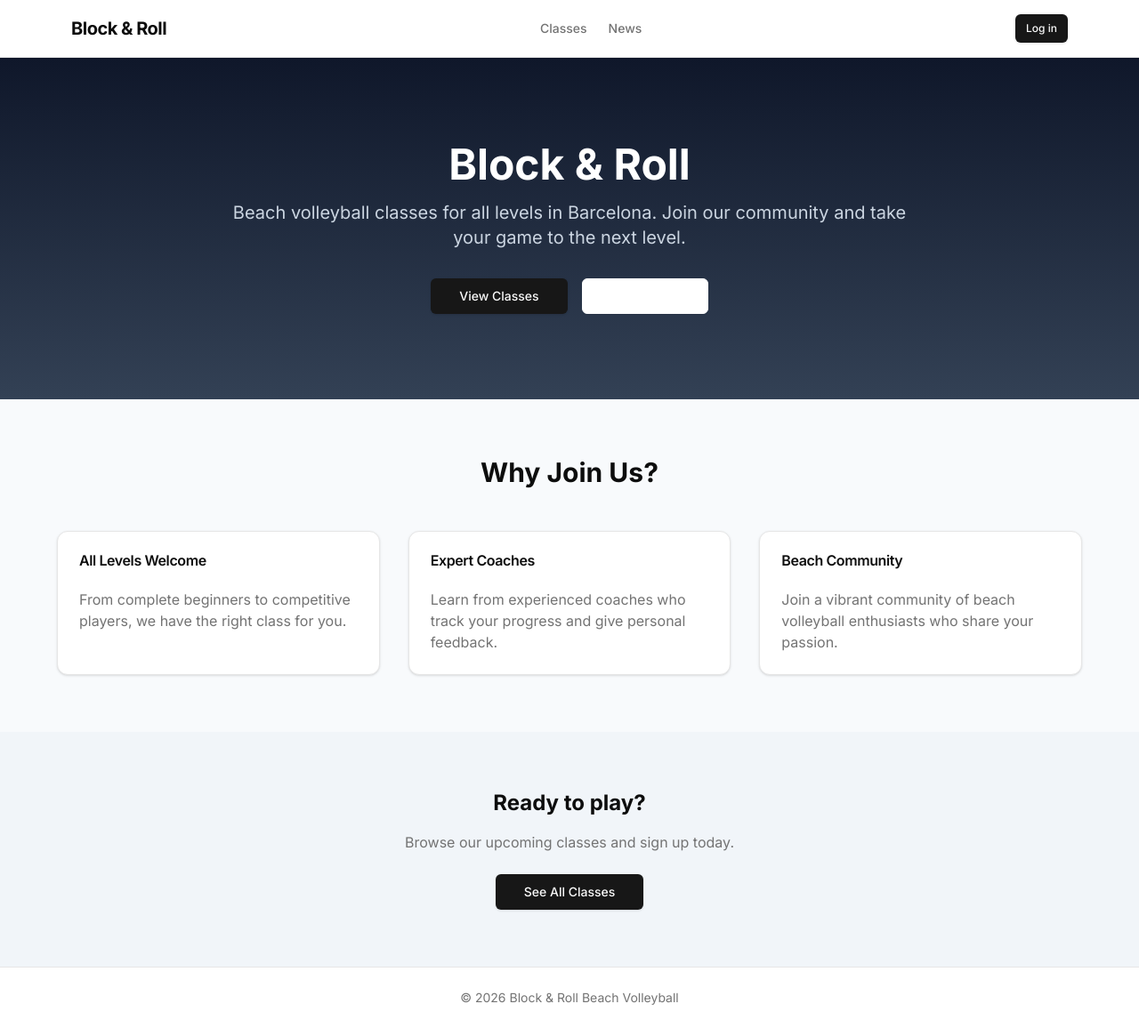
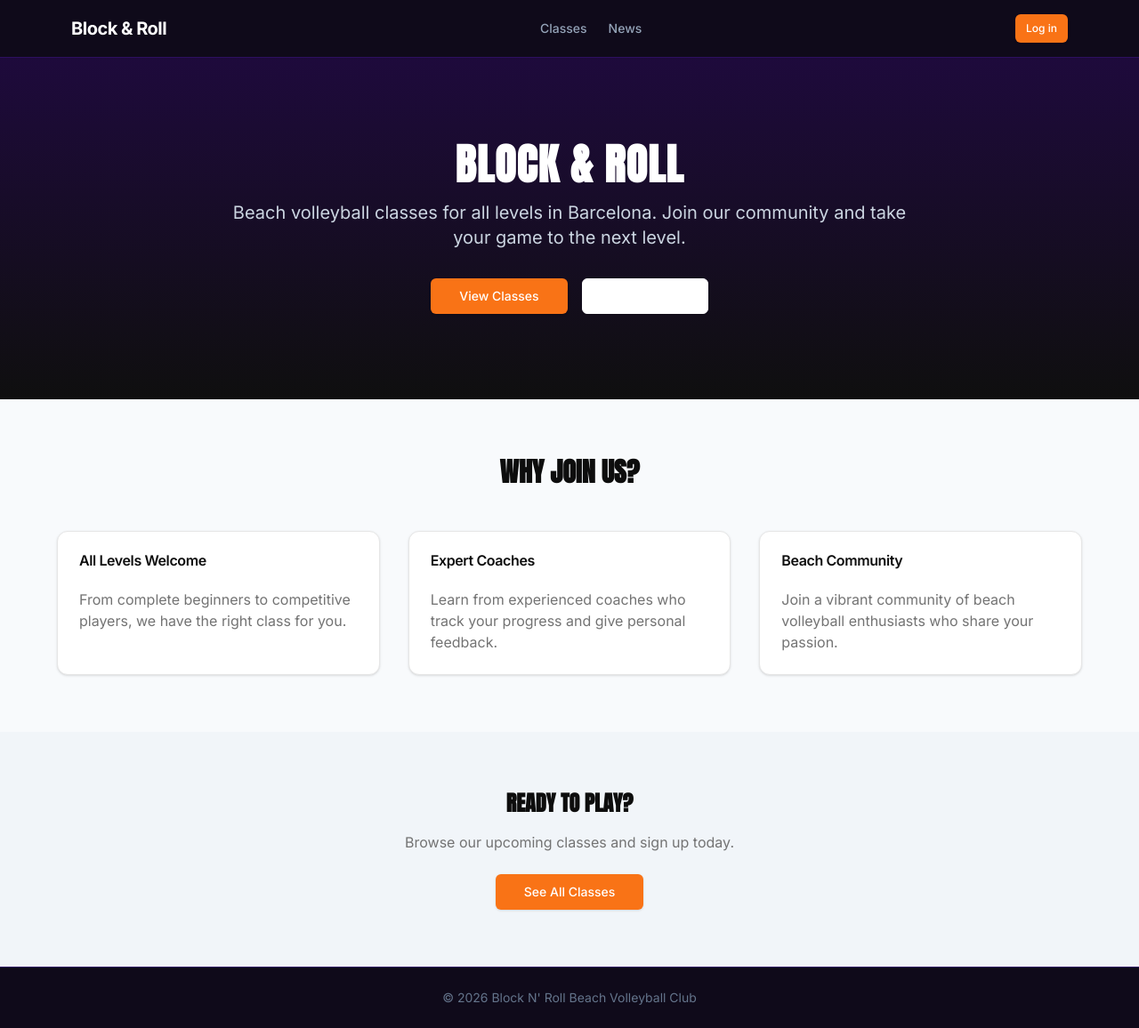
Before and after one commit to blockandroll/blockandroll-web, a Next.js app: page / in a window 1280 px wide. Shown: the whole page at 89% size. Built offline with nearby package versions, Linux system fonts and the light colour scheme; no server answers.

Commit message:
feat: apply Block N' Roll brand — orange primary, purple accent, dark header, Anton display font

```diff
--- a/app/globals.css
+++ b/app/globals.css
@@ -13,8 +13,8 @@
     --popover: 0 0% 100%;
     --popover-foreground: 0 0% 5%;
 
-    --primary: 0 0% 9%;
-    --primary-foreground: 0 0% 98%;
+    --primary: 24.6 95% 53.1%;
+    --primary-foreground: 0 0% 100%;
 
     --secondary: 0 0% 96%;
     --secondary-foreground: 0 0% 9%;
@@ -30,7 +30,7 @@
 
     --border: 0 0% 90%;
     --input: 0 0% 90%;
-    --ring: 0 0% 5%;
+    --ring: 24.6 95% 53.1%;
 
     --radius: 0.5rem;
   }
--- a/app/layout.tsx
+++ b/app/layout.tsx
@@ -1,14 +1,19 @@
 import type { Metadata } from 'next'
-import { Inter } from 'next/font/google'
+import { Inter, Anton } from 'next/font/google'
 import './globals.css'
 import { Header } from '@/components/layout/header'
 import { Footer } from '@/components/layout/footer'
 
 const inter = Inter({ subsets: ['latin'] })
+const anton = Anton({
+  weight: '400',
+  subsets: ['latin'],
+  variable: '--font-anton',
+})
 
 export const metadata: Metadata = {
-  title: 'Block & Roll — Beach Volleyball',
-  description: 'Beach volleyball classes and community',
+  title: 'Block N\' Roll — Beach Volleyball Club',
+  description: 'Beach volleyball classes for all levels in Barcelona.',
 }
 
 export default function RootLayout({
@@ -18,7 +23,7 @@ export default function RootLayout({
 }) {
   return (
     <html lang="en">
-      <body className={`${inter.className} min-h-screen flex flex-col bg-slate-50`}>
+      <body className={`${inter.className} ${anton.variable} min-h-screen flex flex-col bg-slate-50`}>
         <Header />
         <main className="flex-1">{children}</main>
         <Footer />
--- a/app/page.tsx
+++ b/app/page.tsx
@@ -6,9 +6,9 @@ export default function HomePage() {
   return (
     <div>
       {/* Hero */}
-      <section className="bg-gradient-to-b from-slate-900 to-slate-700 text-white py-24 px-4">
+      <section className="bg-gradient-to-b from-[#1E0A3C] to-[#0F0F0F] text-white py-24 px-4">
         <div className="mx-auto max-w-3xl text-center">
-          <h1 className="text-5xl font-bold mb-4">Block &amp; Roll</h1>
+          <h1 className="font-display text-5xl font-bold mb-4 uppercase tracking-wide">Block &amp; Roll</h1>
           <p className="text-xl text-slate-300 mb-8">
             Beach volleyball classes for all levels in Barcelona.
             Join our community and take your game to the next level.
@@ -17,7 +17,7 @@ export default function HomePage() {
             <Button asChild size="lg">
               <Link href="/classes">View Classes</Link>
             </Button>
-            <Button asChild size="lg" variant="outline" className="text-white border-white hover:bg-white hover:text-slate-900">
+            <Button asChild size="lg" variant="outline" className="text-white border-white hover:bg-[#7C3AED] hover:border-[#7C3AED] hover:text-white">
               <Link href="/login">Get Started</Link>
             </Button>
           </div>
@@ -27,7 +27,7 @@ export default function HomePage() {
       {/* Features */}
       <section className="py-16 px-4">
         <div className="mx-auto max-w-6xl">
-          <h2 className="text-3xl font-bold text-center mb-12">Why Join Us?</h2>
+          <h2 className="font-display text-3xl font-bold text-center mb-12 uppercase">Why Join Us?</h2>
           <div className="grid md:grid-cols-3 gap-8">
             {[
               {
@@ -59,7 +59,7 @@ export default function HomePage() {
       {/* CTA */}
       <section className="bg-slate-100 py-16 px-4">
         <div className="mx-auto max-w-xl text-center">
-          <h2 className="text-2xl font-bold mb-4">Ready to play?</h2>
+          <h2 className="font-display text-2xl font-bold mb-4 uppercase">Ready to play?</h2>
           <p className="text-muted-foreground mb-6">
             Browse our upcoming classes and sign up today.
           </p>
--- a/components/layout/footer.tsx
+++ b/components/layout/footer.tsx
@@ -1,8 +1,8 @@
 export function Footer() {
   return (
-    <footer className="border-t bg-white mt-auto">
-      <div className="mx-auto max-w-6xl px-4 py-6 text-center text-sm text-muted-foreground">
-        © {new Date().getFullYear()} Block & Roll Beach Volleyball
+    <footer className="border-t bg-[#0F0A1A] border-[#2D1060] mt-auto">
+      <div className="mx-auto max-w-6xl px-4 py-6 text-center text-sm text-slate-500">
+        © {new Date().getFullYear()} Block N&apos; Roll Beach Volleyball Club
       </div>
     </footer>
   )
--- a/components/layout/header.tsx
+++ b/components/layout/header.tsx
@@ -67,9 +67,9 @@ export function Header() {
     .slice(0, 2) ?? '?'
 
   return (
-    <header className="border-b bg-white">
+    <header className="border-b bg-[#0F0A1A] border-[#2D1060]">
       <div className="mx-auto max-w-6xl flex h-16 items-center justify-between px-4">
-        <Link href="/" className="font-bold text-xl tracking-tight">
+        <Link href="/" className="font-bold text-xl tracking-tight text-white">
           Block & Roll
         </Link>
 
@@ -78,8 +78,8 @@ export function Header() {
             <Link
               key={href}
               href={href}
-              className={`text-sm font-medium transition-colors hover:text-primary ${
-                pathname.startsWith(href) ? 'text-primary' : 'text-muted-foreground'
+              className={`text-sm font-medium transition-colors ${
+                pathname.startsWith(href) ? 'text-orange-500' : 'text-slate-400 hover:text-white'
               }`}
             >
               {label}
--- a/tailwind.config.ts
+++ b/tailwind.config.ts
@@ -43,11 +43,19 @@ const config: Config = {
           DEFAULT: 'hsl(var(--card))',
           foreground: 'hsl(var(--card-foreground))',
         },
+        brand: {
+          orange: '#F97316',
+          purple: '#7C3AED',
+          dark: '#1E0A3C',
+        },
       },
       borderRadius: {
         lg: 'var(--radius)',
         md: 'calc(var(--radius) - 2px)',
         sm: 'calc(var(--radius) - 4px)',
+      },
+      fontFamily: {
+        display: ['var(--font-anton)', 'sans-serif'],
       },
       keyframes: {
         'accordion-down': {
```
